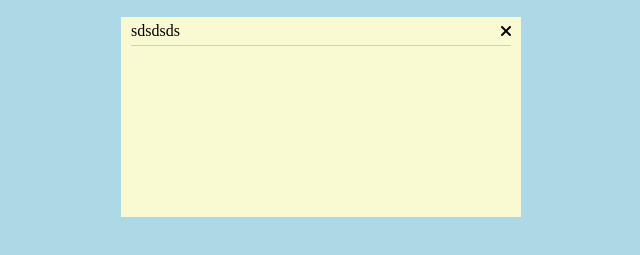
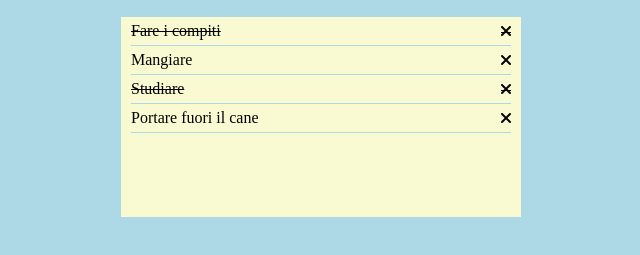
Before and after one commit to SimonePizziconi/vue-todolist, a plain HTML site: page index.html in a window 1280 px wide. Shown: the part 59-314 px from the top of the page, without its empty margins (319-959 px from the left). Drawn offline with nearby package versions, Linux system fonts and the light colour scheme.

Commit message:
feat: add line-through if done: true

```diff
--- a/css/style.css
+++ b/css/style.css
@@ -34,3 +34,7 @@ li{
     margin: 0 10px;
     padding: 5px 0;
 }
+
+.bar{
+    text-decoration: line-through;
+}
--- a/index.html
+++ b/index.html
@@ -25,8 +25,8 @@
             <button>Inserisci</button>
         </div>
         <ul>
-            <li>
-                sdsdsds
+            <li :class="{bar: item.done}" v-for="item in todo" :key="item">
+                {{item.text}}
                 <i class="fa-solid fa-xmark"></i>
             </li>
         </ul>
--- a/js/main.js
+++ b/js/main.js
@@ -5,7 +5,27 @@ const { createApp } = Vue;
 createApp({
   data() {
     return {
+      // Creiamo un array che contenga più oggetti
+      todo: [
+        {
+          text: "Fare i compiti",
+          done: true
+        },
+        {
+          text: "Mangiare",
+          done: false
+        },
+        {
+          text: "Studiare",
+          done: true
+        },
+        {
+          text: "Portare fuori il cane",
+          done: false
+        }
+      ]
 
     }
-  }
+  },
+
 }).mount('#app');
```
